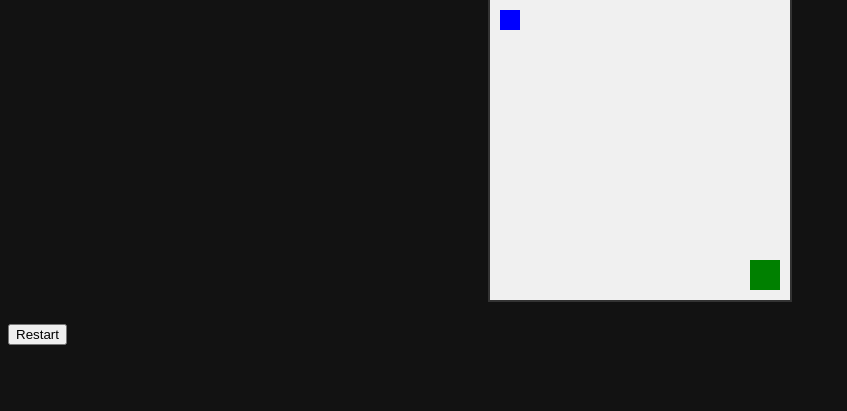
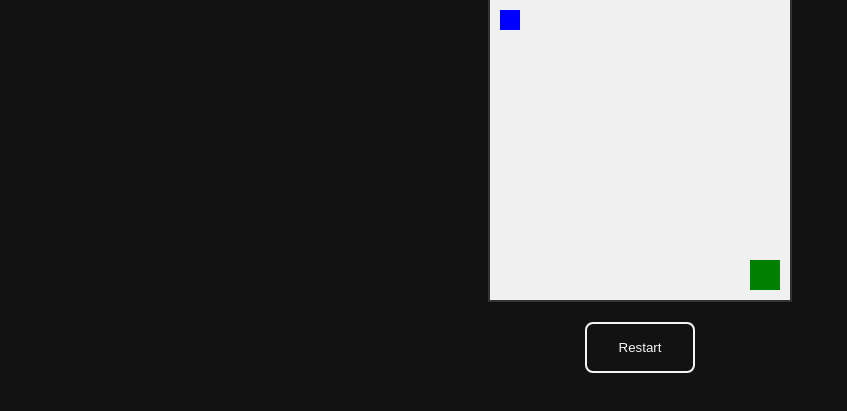
Before and after one commit to Espadv69/Maze-Runner-Game, a plain HTML site: page index.html in a window 1280 px wide. Shown: the part 85-496 px from the top of the page, without its empty margins (0-847 px from the left). Drawn offline with Linux system fonts and the light colour scheme.

Commit message:
Add styling for reset button in index.css

```diff
--- a/index.css
+++ b/index.css
@@ -59,3 +59,19 @@ h1 {
   text-align: center;
   color: currentColor;
 }
+
+/* Reset button */
+.reset {
+  display: flex;
+  justify-content: center;
+
+  .reset-btn {
+    padding: 1rem 2rem;
+
+    border: 2px solid whitesmoke;
+    border-radius: 8px;
+
+    color: currentColor;
+    background: transparent;
+  }
+}
```
